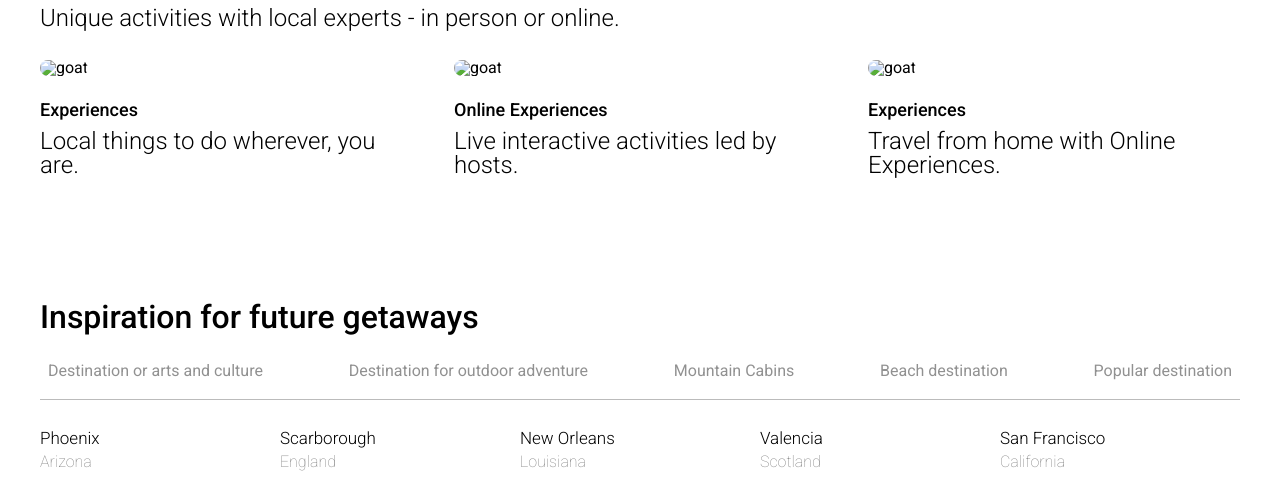
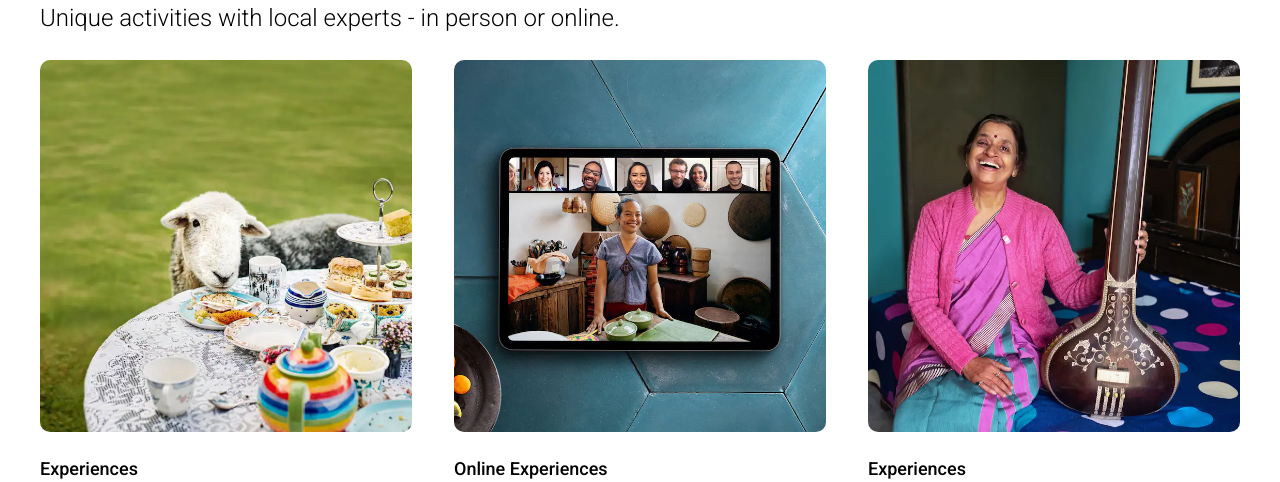
Before and after one commit to adityap0/advcsschckpt, a plain HTML site: page index.html in a window 1280 px wide. Shown: the part 2255-2737 px from the top of the page. Drawn offline with Linux system fonts and the light colour scheme; the site is published under a folder, as on GitHub Pages, so addresses that start at the root find nothing.

Commit message:
image check

```diff
--- a/index.html
+++ b/index.html
@@ -156,21 +156,21 @@
           <div class="flex full-width space-between align-center">
             <div class="flex31 flexc space-between">
               <div class="imgdiv full-width">
-                <img src="/assets/goat.jpg" alt="goat" class="full-width" />
+                <img src="./assets/goat.jpg" alt="goat" class="full-width" />
               </div>
               <span>Experiences</span>
               <p>Local things to do wherever, you are.</p>
             </div>
             <div class="flex31 flexc space-between">
               <div class="imgdiv full-width">
-                <img src="/assets/tab.jpg" alt="goat" class="full-width" />
+                <img src="./assets/tab.jpg" alt="goat" class="full-width" />
               </div>
               <span>Online Experiences</span>
               <p>Live interactive activities led by hosts.</p>
             </div>
             <div class="flex31 flexc space-between">
               <div class="imgdiv full-width">
-                <img src="/assets/amma.jpg" alt="goat" class="full-width" />
+                <img src="./assets/amma.jpg" alt="goat" class="full-width" />
               </div>
               <span>Experiences</span>
               <p>Travel from home with Online Experiences.</p>
--- a/stylesheets/_host.scss
+++ b/stylesheets/_host.scss
@@ -1,5 +1,5 @@
 .host-user {
-  background-image: url(/assets/host.jpg);
+  background-image: url(./assets/host.jpg);
   background-repeat: no-repeat;
   background-size: cover;
   background-position: center;
```
Also changed, not shown: stylesheets/style.css, 1 other file.
